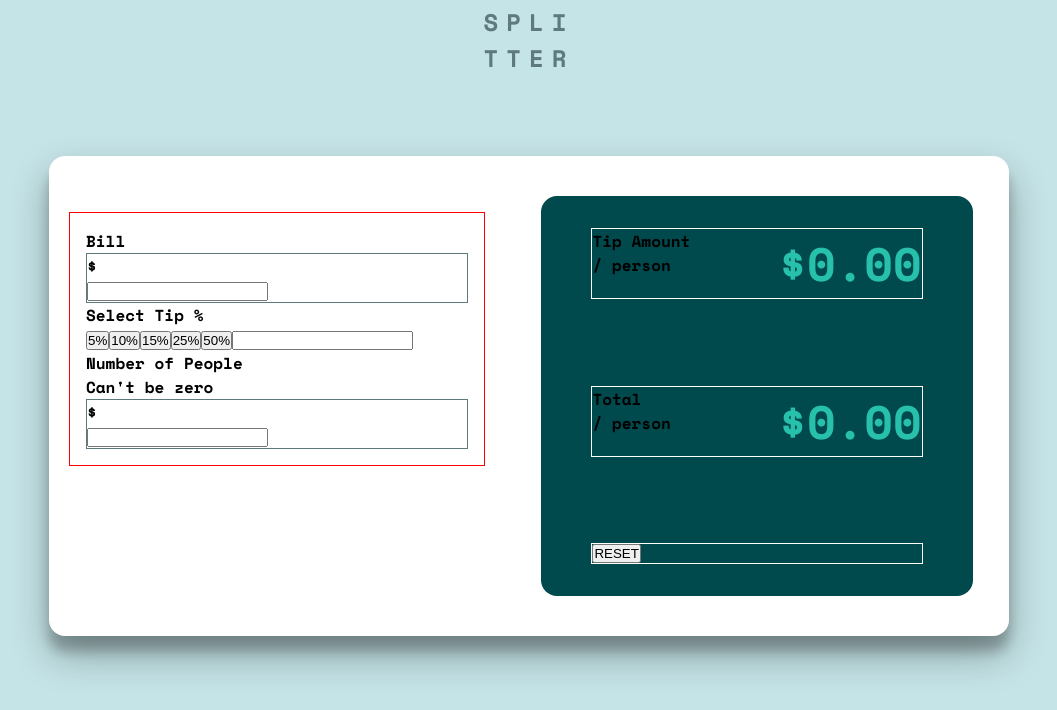
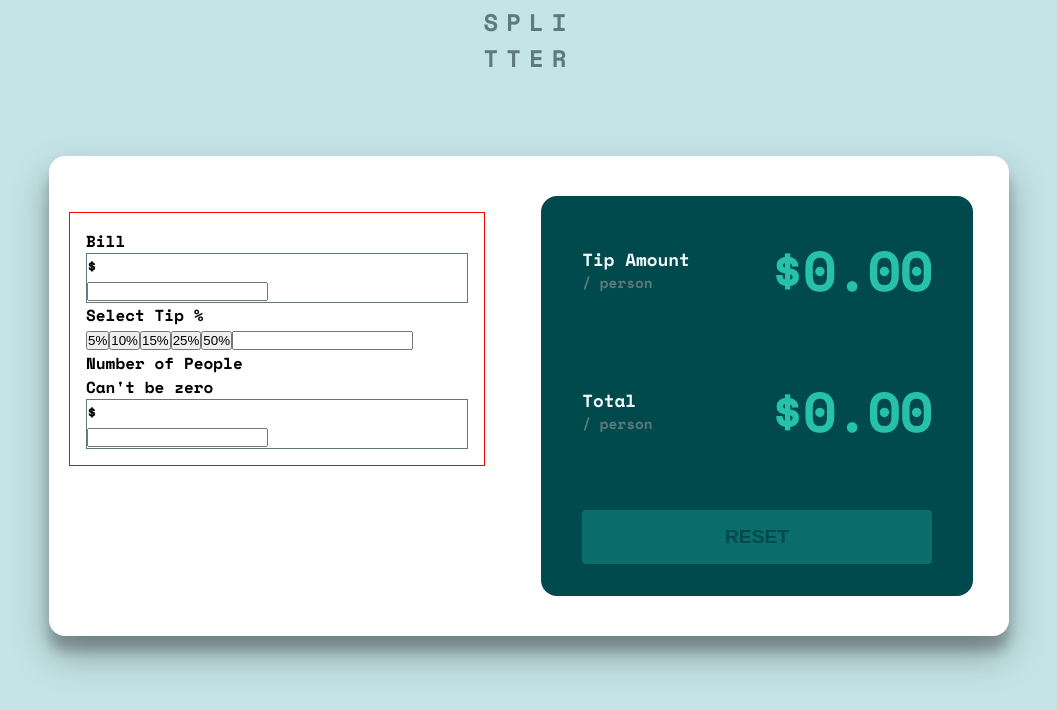
Before and after one commit to Brunno-DaSilva/tip-calculator, a React (Create React App) app: page / in a window 1280 px wide. Shown: the top 710 px of the page, without its empty margins (111-1168 px from the left). Built offline with nearby package versions, Linux system fonts and the light colour scheme.

Commit message:
ADD: style to the results section

```diff
--- a/src/Components/Result/Result.css
+++ b/src/Components/Result/Result.css
@@ -24,10 +24,10 @@
 .result__amount,
 .result__total,
 .result__button {
-  width: 90%;
-  border: 1px solid white;
+  width: 95%;
   display: flex;
   justify-content: space-between;
+  align-items: center;
 }
 
 .amount__title,
@@ -35,9 +35,43 @@
   display: flex;
   flex-direction: column;
 }
+.amount__title p,
+.total__title p {
+  font-size: 1.1rem;
+  color: var(--very-light-grayish-cyan);
+}
+.amount__title span,
+.total__title span {
+  font-size: 0.9rem;
+  color: var(--dark-cyan);
+}
 
-.amount__figure,
-.total__figure {
-  font-size: 2.5rem;
+.amount__figure h3,
+.total__figure h3 {
+  font-size: 3.5rem;
   color: var(--primary-cyan);
+  letter-spacing: -2px;
 }
+
+.result__button {
+  display: flex;
+  justify-content: center;
+}
+
+.result__button button {
+  width: calc(100%);
+  padding: 1rem;
+  background-color: var(--primary-cyan);
+  color: var(--very-dark-cyan);
+  border: none;
+  opacity: 0.3;
+  border-radius: 0.25rem;
+  font-size: 1.2rem;
+  font-weight: 700;
+  transition: ease-in-out all 0.4s;
+}
+.result__button button:hover {
+  cursor: pointer;
+  opacity: 0.99;
+  color: var(--very-dark-cyan);
+}
--- a/src/Components/UserInput/UserInput.css
+++ b/src/Components/UserInput/UserInput.css
@@ -21,7 +21,6 @@
   box-sizing: border-box;
   /*Using calc to fix padding issue*/
   width: calc(100% - 2rem - 2rem);
-
   padding: 1rem;
   margin: 1rem;
   display: flex;
```
